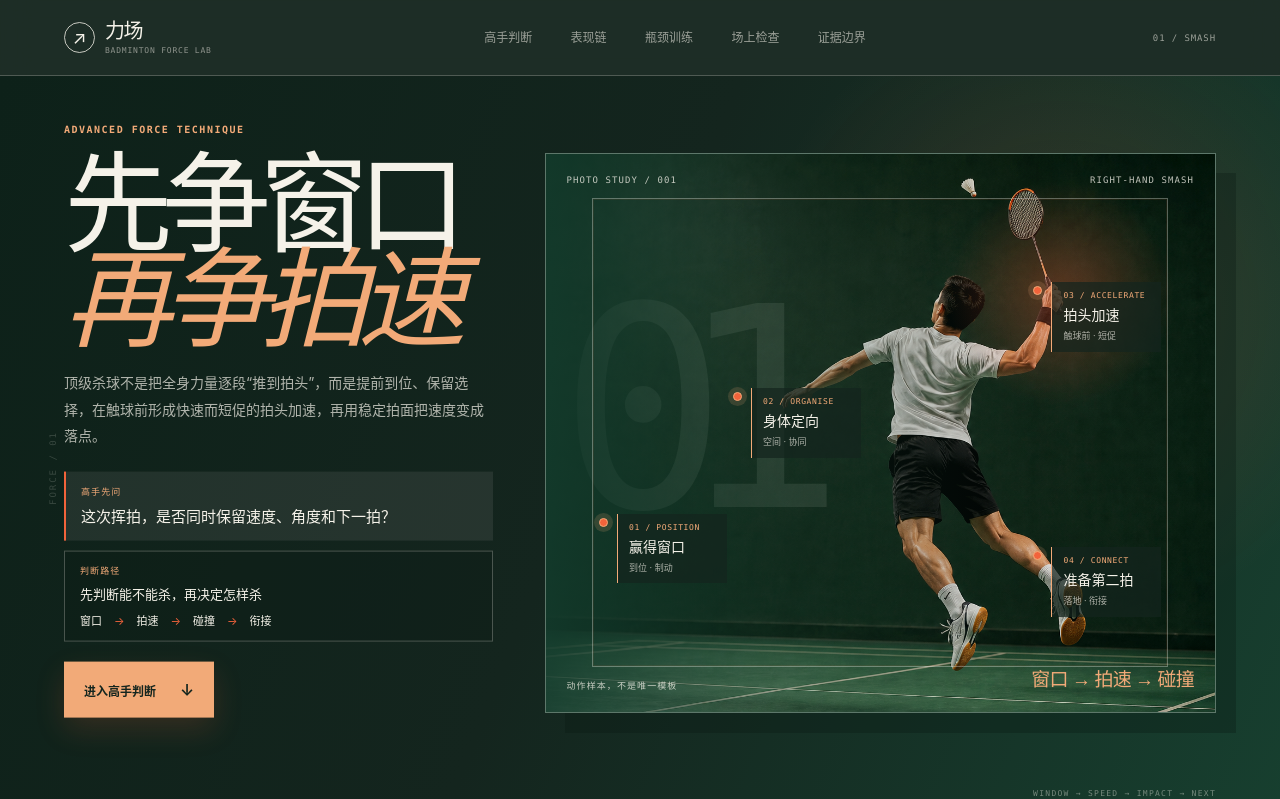
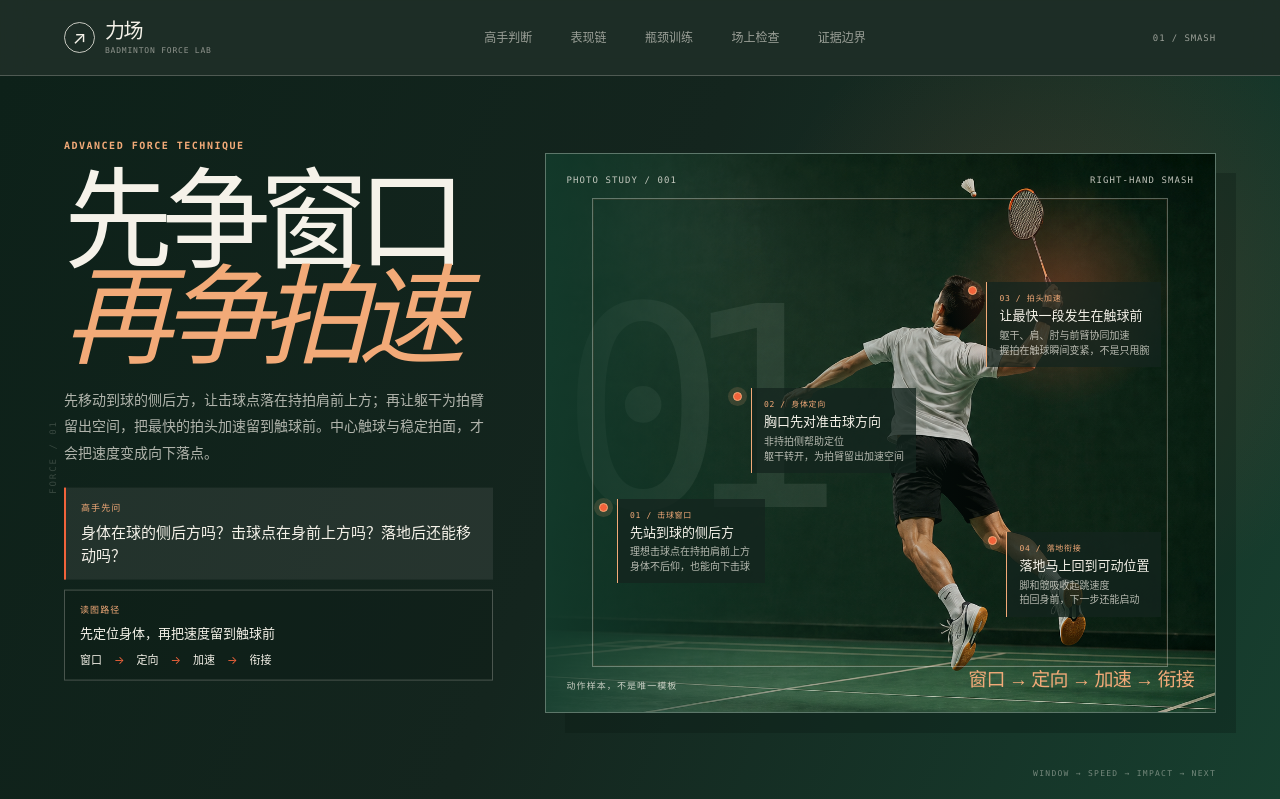
Before and after one commit to dr-birdkiwi/badminton-lab, a Next.js app: page / in a window 1280 px wide. Shown: the top 799 px of the page. Built offline with nearby package versions, Linux system fonts and the light colour scheme.

Commit message:
Clarify smash visual coaching cues

```diff
--- a/app/globals.css
+++ b/app/globals.css
@@ -59,9 +59,6 @@ button:focus-visible, a:focus-visible { outline: 2px solid var(--orange); outlin
 .hero-ramp div { display: flex; align-items: center; gap: 12px; color: rgba(245, 242, 233, .58); font-size: 11px; }
 .hero-ramp b { color: var(--paper); font-weight: 500; }
 .hero-ramp i { color: var(--orange); font-style: normal; }
-.dark-button { margin-top: 20px; padding: 16px 20px; border: 0; color: var(--ink); background: var(--orange-soft); font-size: 12px; font-weight: 600; box-shadow: 0 12px 30px rgba(242, 99, 59, .16); }
-.dark-button span { margin-left: 21px; font-size: 16px; }
-
 .mechanics-plate { position: relative; z-index: 1; min-height: min(70vh, 700px); height: min(70vh, 700px); overflow: hidden; padding: 21px; color: var(--paper); border: 1px solid rgba(245, 242, 233, .32); box-shadow: 20px 20px 0 rgba(10, 27, 20, .32); background: var(--forest); }
 .hero-visual img { position: absolute; inset: 0; width: 100%; height: 100%; object-fit: cover; object-position: 64% center; filter: saturate(1.12) contrast(1.05); }
 .hero-visual::before { content: '01'; position: absolute; z-index: 1; top: 28%; left: 2%; color: rgba(245, 242, 233, .13); font: 280px/.72 var(--mono); letter-spacing: -.18em; mix-blend-mode: screen; pointer-events: none; }
@@ -70,10 +67,10 @@ button:focus-visible, a:focus-visible { outline: 2px solid var(--orange); outlin
 .plate-meta, .plate-footer { position: relative; z-index: 2; display: flex; justify-content: space-between; color: rgba(245, 242, 233, .78); font: 9px var(--mono); letter-spacing: .12em; }
 .visual-label { position: absolute; z-index: 3; display: flex; align-items: start; gap: 9px; color: var(--paper); }
 .visual-label i { display: block; width: 9px; height: 9px; margin-top: 4px; border: 1px solid var(--orange-soft); border-radius: 50%; background: var(--orange); box-shadow: 0 0 0 5px rgba(242, 170, 120, .16); }
-.visual-label div { display: grid; gap: 4px; min-width: 110px; padding: 9px 11px; border-left: 1px solid var(--orange-soft); background: rgba(20, 37, 30, .72); }
+.visual-label div { display: grid; gap: 4px; min-width: 148px; max-width: 192px; padding: 10px 12px; border-left: 1px solid var(--orange-soft); background: rgba(20, 37, 30, .78); }
 .visual-label b { color: var(--orange-soft); font: 8px var(--mono); letter-spacing: .08em; font-weight: 400; }
-.visual-label strong { font-size: 14px; font-weight: 400; }
-.visual-label small { color: rgba(245, 242, 233, .68); font-size: 9px; }
+.visual-label strong { font-size: 13px; line-height: 1.3; font-weight: 400; }
+.visual-label small { color: rgba(245, 242, 233, .72); font-size: 10px; line-height: 1.45; }
 .visual-label-base { bottom: 23%; left: 8%; }
 .visual-label-rotation { top: 42%; left: 28%; }
 .visual-label-release { top: 23%; right: 8%; }
@@ -289,9 +286,9 @@ button:focus-visible, a:focus-visible { outline: 2px solid var(--orange); outlin
   .hero-visual img { object-position: 63% center; }
   .hero-visual::after { inset: 9% 6%; }
   .hero-visual-shade { background: linear-gradient(90deg, rgba(20, 60, 45, .88) 0%, rgba(20, 60, 45, .22) 55%, rgba(20, 60, 45, .05) 100%); }
-  .visual-label div { min-width: 0; padding: 7px 8px; }
-  .visual-label strong { font-size: 11px; }
-  .visual-label small { font-size: 8px; }
+  .visual-label div { min-width: 0; max-width: 132px; padding: 7px 8px; }
+  .visual-label strong { font-size: 10.5px; line-height: 1.28; }
+  .visual-label small { font-size: 8.3px; line-height: 1.4; }
   .visual-label-base { bottom: 25%; left: 5%; }
   .visual-label-rotation { top: 39%; left: 28%; }
   .visual-label-release { top: 21%; right: 4%; }
--- a/app/page.tsx
+++ b/app/page.tsx
@@ -136,14 +136,14 @@ function jumpTo(id: string) {
 function SmashVisual() {
   return (
     <div className="mechanics-plate hero-visual">
-      <img src="/smash-hero.png" alt="右手羽毛球选手在高点击球点完成杀球动作" />
+      <img src="/smash-hero.png" alt="右手羽毛球选手从后场起跳完成杀球，图中标注击球窗口、身体定向、触球前加速与落地衔接四个关键阶段" />
       <div className="hero-visual-shade" aria-hidden="true" />
       <div className="plate-meta"><span>PHOTO STUDY / 001</span><span>RIGHT-HAND SMASH</span></div>
-      <div className="visual-label visual-label-base"><i aria-hidden="true" /><div><b>01 / POSITION</b><strong>赢得窗口</strong><small>到位 · 制动</small></div></div>
-      <div className="visual-label visual-label-rotation"><i aria-hidden="true" /><div><b>02 / ORGANISE</b><strong>身体定向</strong><small>空间 · 协同</small></div></div>
-      <div className="visual-label visual-label-release"><i aria-hidden="true" /><div><b>03 / ACCELERATE</b><strong>拍头加速</strong><small>触球前 · 短促</small></div></div>
-      <div className="visual-label visual-label-recovery"><i aria-hidden="true" /><div><b>04 / CONNECT</b><strong>准备第二拍</strong><small>落地 · 衔接</small></div></div>
-      <div className="plate-footer"><span>动作样本，不是唯一模板</span><strong>窗口 → 拍速 → 碰撞</strong></div>
+      <div className="visual-label visual-label-base"><i aria-hidden="true" /><div><b>01 / 击球窗口</b><strong>先站到球的侧后方</strong><small>理想击球点在持拍肩前上方<br />身体不后仰，也能向下击球</small></div></div>
+      <div className="visual-label visual-label-rotation"><i aria-hidden="true" /><div><b>02 / 身体定向</b><strong>胸口先对准击球方向</strong><small>非持拍侧帮助定位<br />躯干转开，为拍臂留出加速空间</small></div></div>
+      <div className="visual-label visual-label-release"><i aria-hidden="true" /><div><b>03 / 拍头加速</b><strong>让最快一段发生在触球前</strong><small>躯干、肩、肘与前臂协同加速<br />握拍在触球瞬间变紧，不是只甩腕</small></div></div>
+      <div className="visual-label visual-label-recovery"><i aria-hidden="true" /><div><b>04 / 落地衔接</b><strong>落地马上回到可动位置</strong><small>脚和髋吸收起跳速度<br />拍回身前，下一步还能启动</small></div></div>
+      <div className="plate-footer"><span>动作样本，不是唯一模板</span><strong>窗口 → 定向 → 加速 → 衔接</strong></div>
     </div>
   );
 }
@@ -187,10 +187,9 @@ export default function Home() {
         <div className="hero-copy">
           <span className="eyebrow">ADVANCED FORCE TECHNIQUE</span>
           <h1>先争窗口<br /><em>再争拍速</em></h1>
-          <p>顶级杀球不是把全身力量逐段“推到拍头”，而是提前到位、保留选择，在触球前形成快速而短促的拍头加速，再用稳定拍面把速度变成落点。</p>
-          <div className="hero-question"><span>高手先问</span><strong>这次挥拍，是否同时保留速度、角度和下一拍？</strong></div>
-          <div className="hero-ramp"><span>判断路径</span><strong>先判断能不能杀，再决定怎样杀</strong><div><b>窗口</b><i>→</i><b>拍速</b><i>→</i><b>碰撞</b><i>→</i><b>衔接</b></div></div>
-          <button className="dark-button" onClick={() => navigateTo('principles')}>进入高手判断 <span>↓</span></button>
+          <p>先移动到球的侧后方，让击球点落在持拍肩前上方；再让躯干为拍臂留出空间，把最快的拍头加速留到触球前。中心触球与稳定拍面，才会把速度变成向下落点。</p>
+          <div className="hero-question"><span>高手先问</span><strong>身体在球的侧后方吗？击球点在身前上方吗？落地后还能移动吗？</strong></div>
+          <div className="hero-ramp"><span>读图路径</span><strong>先定位身体，再把速度留到触球前</strong><div><b>窗口</b><i>→</i><b>定向</b><i>→</i><b>加速</b><i>→</i><b>衔接</b></div></div>
         </div>
         <SmashVisual />
       </section>
```
